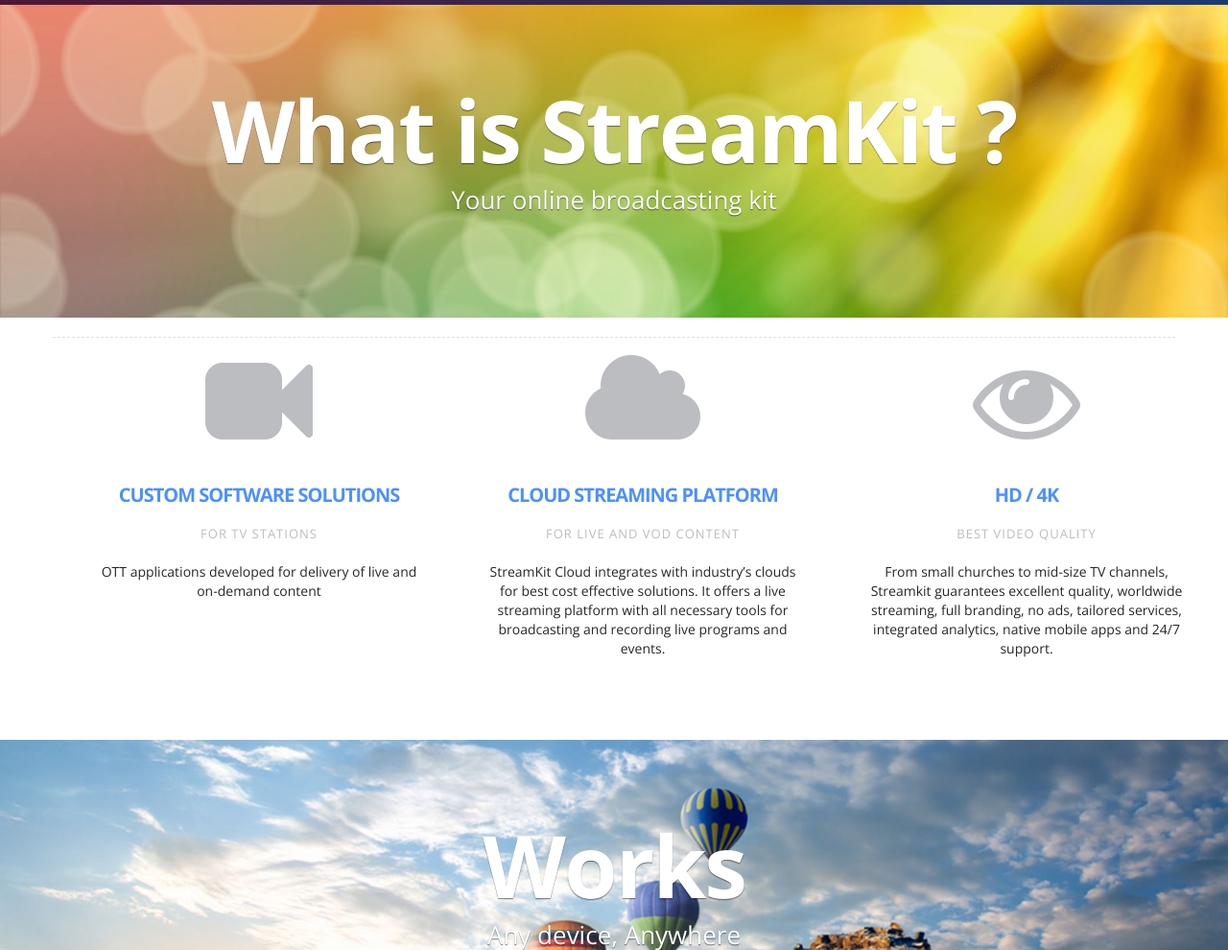
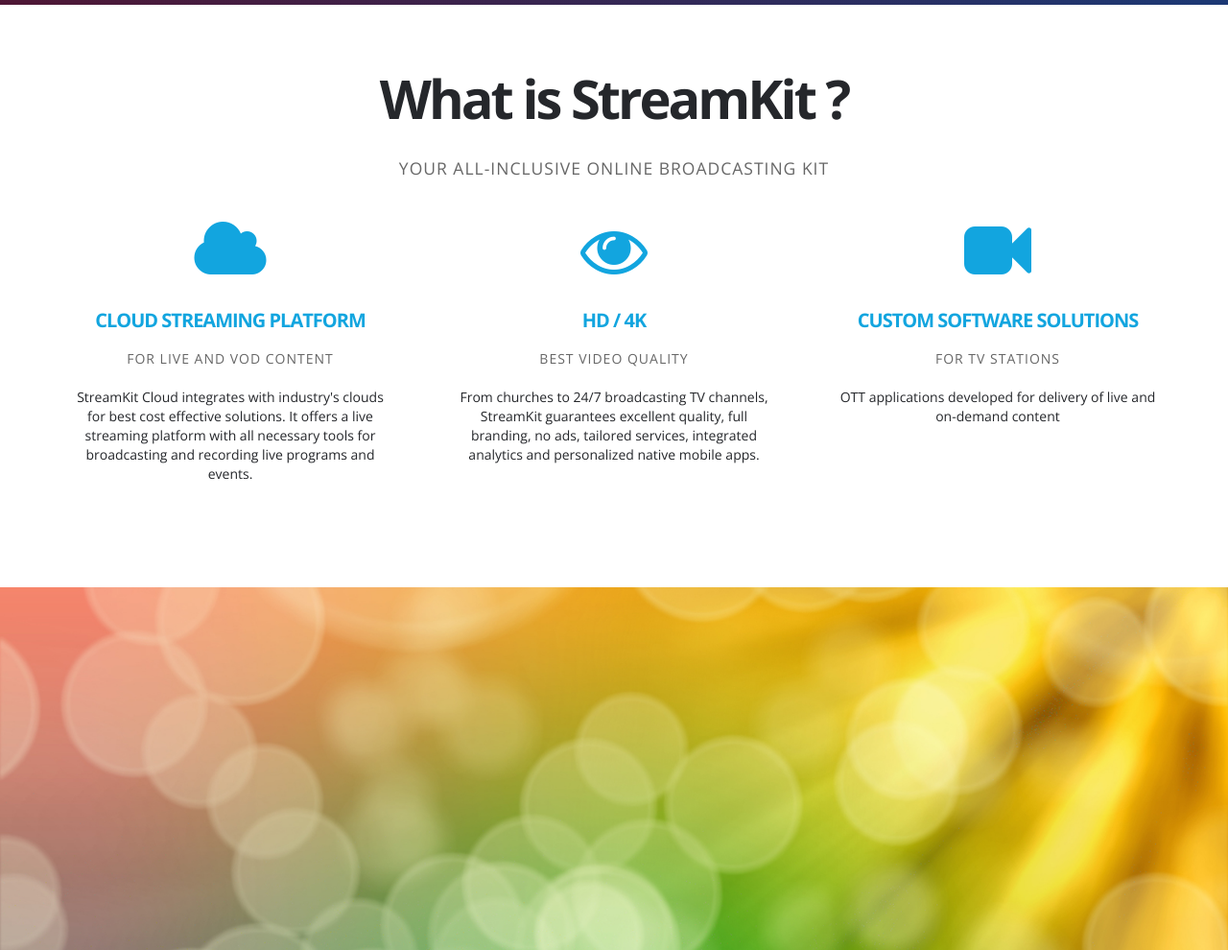
Before and after one commit to streamkit/webpage, a plain HTML site: page index.html in a window 1280 px wide. Shown: the part 640-1630 px from the top of the page at 96% size. Drawn offline with nearby package versions, Linux system fonts and the light colour scheme.

Commit message:
Updated information for "What is streamkit ?"

```diff
--- a/css/style.css
+++ b/css/style.css
@@ -60,9 +60,8 @@ p.center {
 }
 
 h4 {
-	font-size: 13px;
 	font-weight: 100;
-	color: #bbbdc0;
+	color: #676767;
 	text-transform: uppercase;
 	text-align: center;
 	letter-spacing: 1px;
@@ -94,8 +93,7 @@ a:hover {
 }
 
 #services i {
-	font-size: 8em;
-	color: #bbbdc0;
+	color: #12A5DF;
 	line-height: 1.2 !important;
 }
 
@@ -198,8 +196,9 @@ p.header {
 }
 
 #works-top-desktop {
-	background: #fff url(../img/balerina_bg_2.jpg) fixed no-repeat center;
+	background: #fff url(../img/balerina_bg_1.jpg) fixed no-repeat center;
 	background-size: cover;
+	height: 300px;
 }
 
 #works-top-mobile {
@@ -621,7 +620,7 @@ input[type="text"], select, textarea {
 }
 
 .thumbnail h4 {
-	color: #4d90fe;
+	color: #12A5DF;
 	padding: 20px;
 	margin: 0;
 	font-size: 20px;
@@ -631,8 +630,7 @@ input[type="text"], select, textarea {
 }
 
 .thumbnail span {
-	font-size: 13px;
-	color: #bbbdc0;
+	color: #676767;
 	text-transform: uppercase;
 	letter-spacing: 1px;
 	font-weight: 100;
--- a/index.html
+++ b/index.html
@@ -94,74 +94,60 @@
         </div>
 </header>
 
-<!--start services header-->
-<section id="services-top">
-    <!--start services-desktop header-->
-    <section id="services-top-desktop" class="visible-desktop" data-stellar-background-ratio="0.6"
-             data-stellar-vertical-offset="20">
-        <h1 class="header">What is StreamKit ?</h1>
 
-        <p class="header">Your online broadcasting kit</p>
-    </section>
-    <!--start services-mobile header-->
-    <section id="services-top-mobile" class="hidden-desktop">
-        <h1 class="header">What is StreamKit ?</h1>
+<section id="services">
+    <div class="container">
+        <div class="row divide">
+            <div class="span8 offset2">
+                <h1>What is StreamKit ?</h1>
+                <h4>Your All-Inclusive Online Broadcasting Kit</h4>
+                <!--<p class="center">We provide spiritual, education, and sports organizations with a complete kit for streaming live and on-demand events.</p>-->
+            </div>
 
-        <p class="header">Your online broadcasting kit</p>
-    </section>
-</section>
-<!--start services-->
-<section id="services">
-    <br/>
-
-    <div class="container">
-
-        <div class="divider"></div>
             <div class="span12">
                 <ul class="thumbnails">
                     <li class="span4">
                         <div class="thumbnail">
-						<i class="fa fa-video-camera"></i>
+                            <i class="fa fa-cloud fa-5x"></i>
+                            <h4>CLOUD STREAMING PLATFORM</h4>
+                            <span>For LIVE and VOD content</span>
+
+                            <p>StreamKit Cloud integrates with industry's clouds for best cost effective solutions.  It offers a live streaming platform with all necessary tools for broadcasting and recording live programs and events.</p>
+                        </div>
+                    </li>
+                    <li class="span4">
+                        <div class="thumbnail">
+                            <i class="fa fa-eye fa-5x"></i>
+                            <h4>HD / 4K</h4>
+                            <span>Best video quality</span>
+
+                            <p>From churches to 24/7 broadcasting TV channels, StreamKit guarantees excellent quality,
+                                full branding, no ads, tailored services, integrated analytics and personalized native
+                                mobile apps.</p>
+                        </div>
+                    </li>
+                    <li class="span4">
+                        <div class="thumbnail">
+                            <i class="fa fa-video-camera fa-5x"></i>
                             <h4>CUSTOM SOFTWARE SOLUTIONS</h4>
                             <span>For TV stations</span>
 
                             <p>OTT applications developed for delivery of live and on-demand content</p>
                         </div>
                     </li>
-                <li class="span4">
-                    <div class="thumbnail">
-                        <i class="fa fa-cloud"></i>
-                        <h4>CLOUD STREAMING PLATFORM</h4>
-                        <span>For LIVE and VOD content</span>
-
-                        <p>StreamKit Cloud integrates with industry’s clouds for best cost effective solutions.  It offers a live streaming platform with all necessary tools for broadcasting and recording live programs and events.</p>
-                    </div>
-                </li>
-                <li class="span4">
-                    <div class="thumbnail">
-                        <i class="fa fa-eye"></i>
-                        <h4>HD / 4K</h4>
-                        <span>Best video quality</span>
-
-                        <p>From small churches to mid-size TV channels, Streamkit guarantees excellent quality,
-                            worldwide streaming, full branding, no ads, tailored services, integrated analytics, native
-                            mobile apps and 24/7 support.</p>
-                    </div>
-                </li>
                 </ul>
             </div>
+
         </div>
     </div>
 </section>
-<p></p>
+
 <!--start works header-->
 <section id="works-top">
     <!--start works-desktop header-->
     <section id="works-top-desktop" class="visible-desktop" data-stellar-background-ratio="0.6"
              data-stellar-vertical-offset="20">
-        <h1 class="header">Works</h1>
 
-        <p class="header">Any device, Anywhere</p>
     </section>
     <!--start works-mobile header-->
     <section id="works-top-mobile" class="hidden-desktop">
```
Lines whose indentation alone changed are shown as unchanged.
